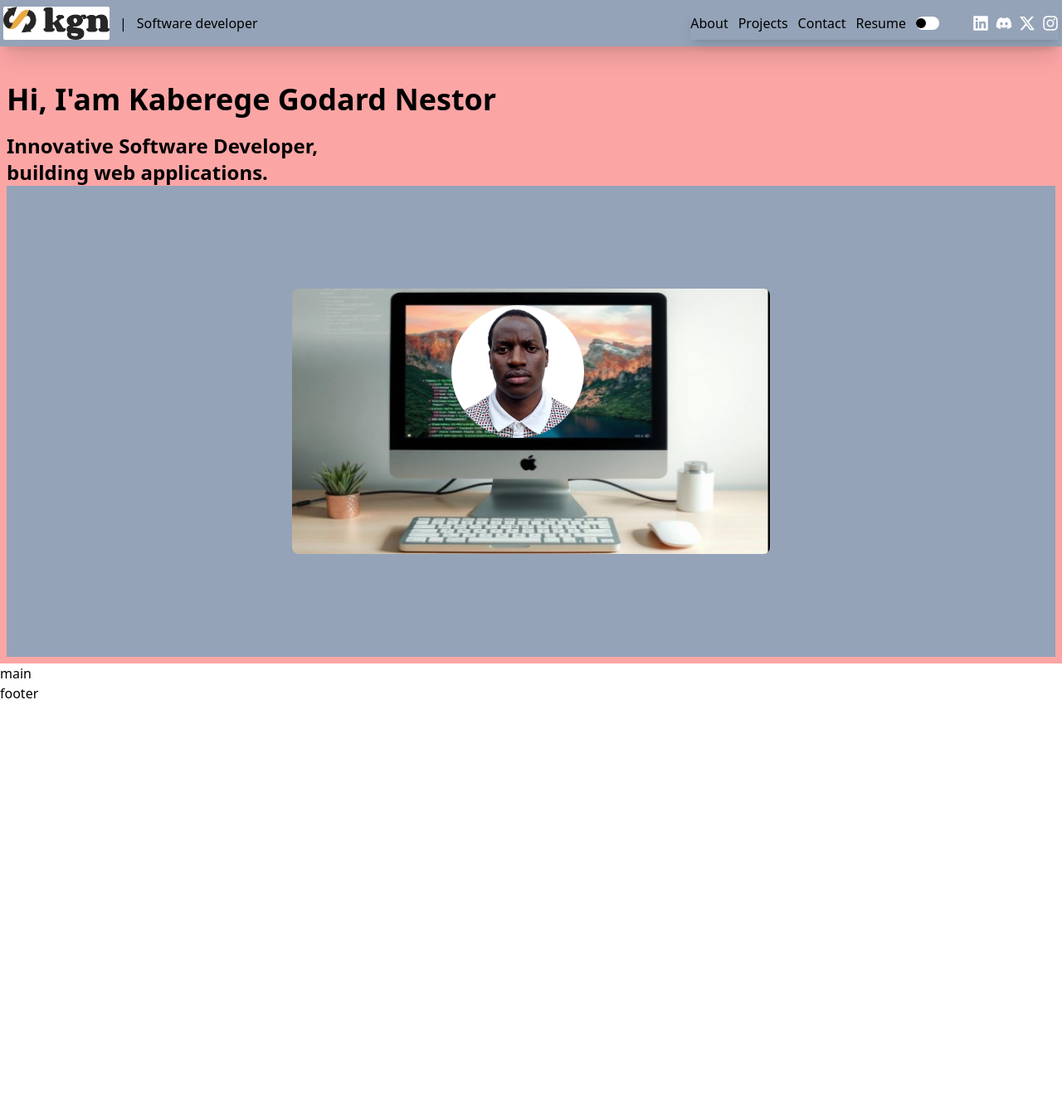
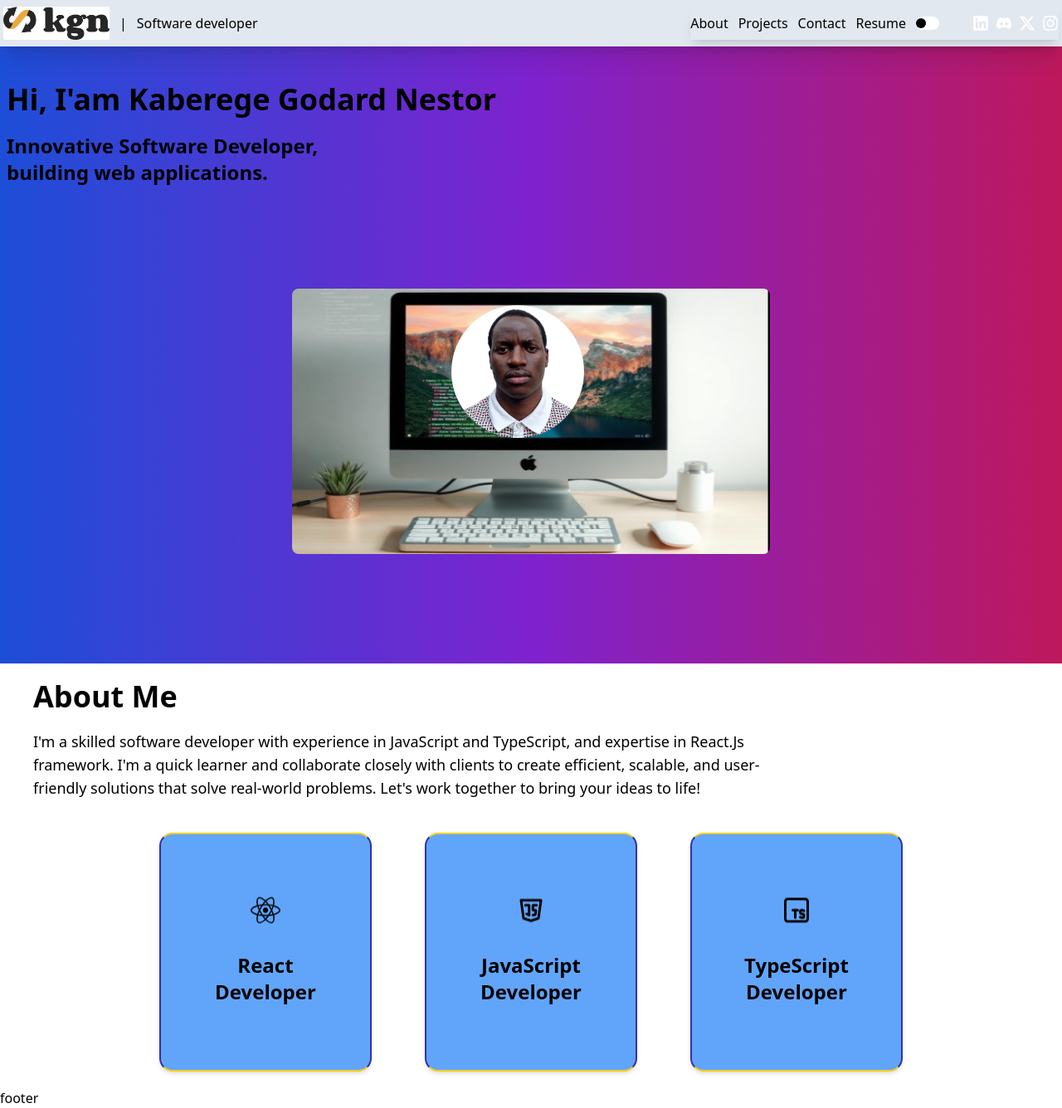
Before and after one commit to kaberege/kgn-fe-reactjs, a React (Vite) app in the folder kgn-portfolio/: page / in a window 1280 px wide. Shown: the whole page at 83% size. Before the commit the page ends 848 px from the top, so only its background shows below. Built offline with nearby package versions, Linux system fonts and the light colour scheme.

Commit message:
added about me section

```diff
--- a/kgn-portfolio/src/components/Header.jsx
+++ b/kgn-portfolio/src/components/Header.jsx
@@ -9,8 +9,8 @@ export default function Header({ handleMode }) {
     const [hideNav, setHideNav] = useState(true); //handle navigation bar close and open
 
     return (
-        <header className='w-full h-screen flex flex-col'>
-            <nav className=' bg-slate-400 sticky top-0 z-10 shadow-xl'>
+        <header className='w-full h-screen flex flex-col bg-gradient-to-r from-blue-700 via-purple-700 to-pink-700 dark:bg-gradient-to-r dark:from-blue-900 dark:via-purple-900 dark:to-pink-900 '>
+            <nav className=' dark:bg-slate-400 bg-slate-200 sticky top-0 z-10 shadow-xl'>
                 <div className=' flex flex-row max-w-7xl mx-auto p-1 sm:py-2 max-xl:px-2'>
                     <div className='flex flex-row flex-grow items-center'>
                         <img
@@ -102,17 +102,17 @@ export default function Header({ handleMode }) {
 
                 </div>
             </nav>
-            <div className='flex flex-col bg-red-300 flex-grow w-full max-w-7xl  p-2 mx-auto'>
+            <div className='flex flex-col flex-grow w-full max-w-7xl  p-2 mx-auto'>
                 <h1
-                    className='text-4xl font-bold mt-9'
+                    className='text-4xl max-sm:text-3xl font-bold mt-9'
                 >
                     <span>Hi, I'am</span> <span>Kaberege Godard Nestor</span>
                 </h1>
-                <p className='text-2xl font-semibold flex flex-col mt-5'>
+                <p className='text-2xl max-sm:text-xl font-semibold flex flex-col mt-5'>
                     <span>Innovative Software Developer,</span>
                     <span>building web applications.</span>
                 </p>
-                <div className="flex items-center justify-center flex-grow bg-slate-400">
+                <div className="flex items-center justify-center flex-grow">
                     <div className='w-full max-sm:h-40 max-sm:max-w-96 sm:max-w-xl sm:h-80 relative'>
                         <img
                             src={devLaptop}
@@ -120,7 +120,7 @@ export default function Header({ handleMode }) {
                             className='rounded-lg w-full h-full'
                         />
                         <div
-                            className='absolute top-5 left-1/3 flex items-center justify-center max-sm:w-20 max-sm:h-20 w-40 h-40 '
+                            className='absolute max-sm:top-3 max-sm:left-1/3 sm:top-5 sm:left-1/3 flex items-center justify-center max-sm:w-20 max-sm:h-20 w-40 h-40 '
                         >
                             <img
                                 src={profile}
--- a/kgn-portfolio/src/components/Main.jsx
+++ b/kgn-portfolio/src/components/Main.jsx
@@ -1,9 +1,37 @@
-import React from 'react'
+import React from 'react';
+import { FaReact } from "react-icons/fa";
+import { TbBrandJavascript, TbBrandTypescript } from "react-icons/tb";
 
 const Main = () => {
     return (
         <main>
-            main
+            <section className='max-w-7xl mx-auto max-sm:px-3 sm:px-10 py-5 '>
+                <h2 className='text-4xl max-sm:text-2xl font-bold mb-5'>About Me</h2>
+                <p
+                    className='max-w-4xl text-lg mb-10'
+                >
+                    I'm a skilled software developer with experience in JavaScript and TypeScript, and expertise in React.Js framework. I'm a quick learner and collaborate closely with clients to create efficient, scalable, and user-friendly solutions that solve real-world problems. Let's work together to bring your ideas to life!</p>
+                <div className='flex flex-row flex-wrap justify-between w-full max-w-4xl mx-auto gap-12'>
+                    <div className='flex flex-col items-center justify-center cursor-pointer border-2 border-x-indigo-800 border-y-yellow-400  max-sm:mx-auto bg-blue-400 w-full max-sm:max-w-96 max-sm:h-64 sm:w-64 sm:h-72 rounded-2xl shadow-md hover:scale-105 transition'>
+                        <FaReact className='font-bold text-4xl animate-bounce'/>
+                        <p className='flex flex-col items-center justify-center font-semibold text-xl sm:text-2xl mt-7'>
+                            <span>React</span> <span>Developer</span>
+                        </p>
+                    </div>
+                    <div className='flex flex-col items-center justify-center cursor-pointer border-2 border-x-indigo-800 border-y-yellow-400  max-sm:mx-auto bg-blue-400 w-full max-sm:max-w-96 max-sm:h-64 sm:w-64 sm:h-72 rounded-2xl shadow-md hover:scale-105 transition'>
+                        <TbBrandJavascript className='font-bold text-4xl animate-bounce'/>
+                        <p className='flex flex-col items-center justify-center font-semibold text-xl sm:text-2xl mt-7'>
+                            <span>JavaScript</span> <span>Developer</span>
+                        </p>
+                    </div>
+                    <div className='flex flex-col items-center justify-center cursor-pointer border-2 border-x-indigo-800 border-y-yellow-400   max-sm:mx-auto bg-blue-400 w-full max-sm:max-w-96 max-sm:h-64 sm:w-64 sm:h-72 rounded-2xl shadow-md hover:scale-105 transition'>
+                        <TbBrandTypescript className='font-bold text-4xl animate-bounce'/>
+                        <p className='flex flex-col items-center justify-center font-semibold text-xl sm:text-2xl mt-7'
+                        ><span>TypeScript</span> <span>Developer</span>
+                        </p>
+                    </div>
+                </div>
+            </section>
         </main>
     )
 }
```
Also changed, not shown: kgn-portfolio/src/index.css (line endings or trailing spaces).
